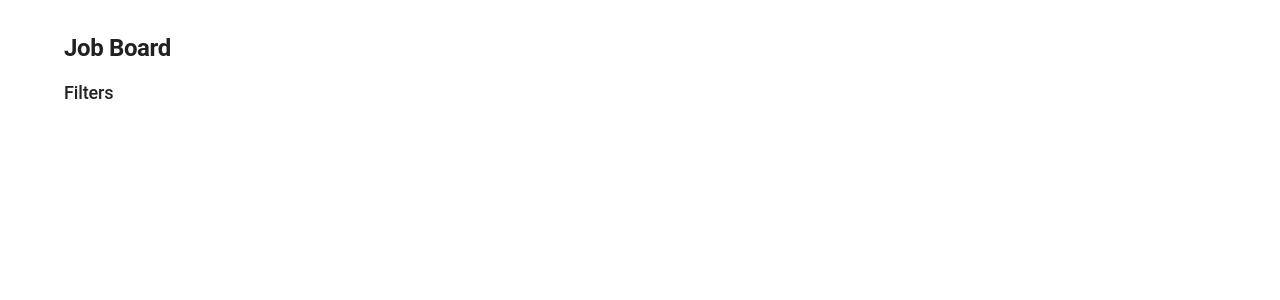
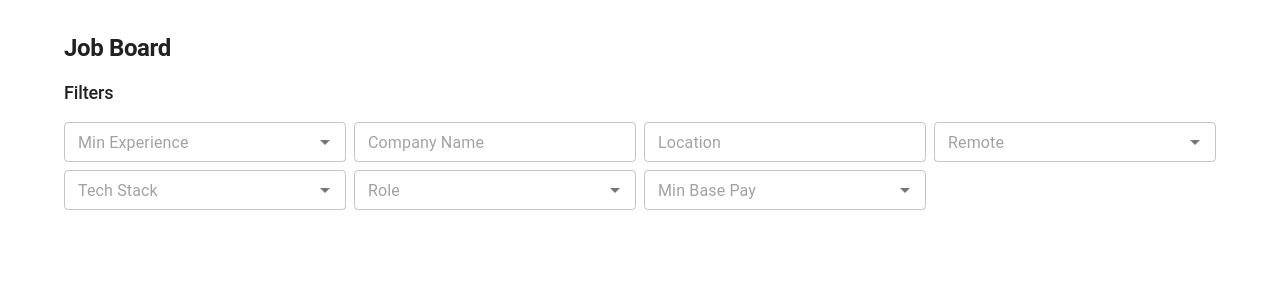
Before and after one commit to piku-afk/weekday-assignment, a React (Vite) app: page / in a window 1280 px wide. Shown: the top 300 px of the page. Built offline with nearby package versions, Linux system fonts and the light colour scheme.

Commit message:
feat: add filter fields for job search

```diff
--- a/src/components/filters/Filters.tsx
+++ b/src/components/filters/Filters.tsx
@@ -1,5 +1,25 @@
 import Grid from "@mui/material/Grid";
 import Typography from "@mui/material/Typography";
+import { FC, PropsWithChildren } from "react";
+
+import BasePay from "./fields/BasePay";
+import CompanyName from "./fields/CompanyName";
+import Location from "./fields/Location";
+import MinExp from "./fields/MinExp";
+import RemotePolicy from "./fields/RemotePolicy";
+import Role from "./fields/Role";
+import TechStack from "./fields/TechStack";
+
+const GridItem: FC<PropsWithChildren> = (props) => {
+  const { children } = props;
+
+  return (
+    <Grid item md={3} sm={4} xs={6}>
+      {children}
+    </Grid>
+  );
+};
+
 const Filters = () => {
   return (
     <Grid container sx={{ mb: 2 }} spacing={1}>
@@ -9,6 +29,33 @@ const Filters = () => {
         </Typography>
       </Grid>
 
+      <GridItem>
+        <MinExp />
+      </GridItem>
+
+      <GridItem>
+        <CompanyName />
+      </GridItem>
+
+      <GridItem>
+        <Location />
+      </GridItem>
+
+      <GridItem>
+        <RemotePolicy />
+      </GridItem>
+
+      <GridItem>
+        <TechStack />
+      </GridItem>
+
+      <GridItem>
+        <Role />
+      </GridItem>
+
+      <GridItem>
+        <BasePay />
+      </GridItem>
     </Grid>
   );
 };
--- /dev/null
+++ b/src/components/filters/fields/BasePay.tsx
@@ -0,0 +1,30 @@
+import Autocomplete from "@mui/material/Autocomplete";
+import TextField from "@mui/material/TextField";
+import { useFormContext, useWatch } from "react-hook-form";
+
+import { MinBasePayOptions } from "@constants/FilterValues";
+
+import { FilterType } from "../../../App";
+
+const BasePay = () => {
+  const { control, setValue } = useFormContext<FilterType>();
+  const minBasePay = useWatch({ control, name: "minBasePay" });
+
+  return (
+    <Autocomplete
+      isOptionEqualToValue={(option, value) => {
+        return option === value;
+      }}
+      size="small"
+      id="base-pay"
+      options={Object.keys(MinBasePayOptions)}
+      renderInput={(params) => <TextField {...params} placeholder="Min Base Pay" />}
+      value={minBasePay}
+      onChange={(_event, newValue) => {
+        setValue("minBasePay", newValue as string);
+      }}
+    />
+  );
+};
+
+export default BasePay;
--- /dev/null
+++ b/src/components/filters/fields/CompanyName.tsx
@@ -0,0 +1,14 @@
+import TextField from "@mui/material/TextField";
+import { useFormContext } from "react-hook-form";
+
+import { FilterType } from "../../../App";
+
+const CompanyName = () => {
+  const { register } = useFormContext<FilterType>();
+
+  return (
+    <TextField fullWidth size="small" placeholder="Company Name" {...register("companyName")} />
+  );
+};
+
+export default CompanyName;
--- /dev/null
+++ b/src/components/filters/fields/Location.tsx
@@ -0,0 +1,12 @@
+import TextField from "@mui/material/TextField";
+import { useFormContext } from "react-hook-form";
+
+import { FilterType } from "../../../App";
+
+const Location = () => {
+  const { register } = useFormContext<FilterType>();
+
+  return <TextField fullWidth size="small" placeholder="Location" {...register("location")} />;
+};
+
+export default Location;
--- /dev/null
+++ b/src/components/filters/fields/MinExp.tsx
@@ -0,0 +1,27 @@
+import Autocomplete from "@mui/material/Autocomplete";
+import TextField from "@mui/material/TextField";
+import { useFormContext, useWatch } from "react-hook-form";
+
+import { MinExperienceOptions } from "@constants/FilterValues";
+
+import { FilterType } from "../../../App";
+
+const MinExp = () => {
+  const { control, setValue } = useFormContext<FilterType>();
+  const minExp = useWatch({ control, name: "minExp" });
+
+  return (
+    <Autocomplete
+      size="small"
+      id="min-exp"
+      options={Object.keys(MinExperienceOptions)}
+      renderInput={(params) => <TextField {...params} placeholder="Min Experience" />}
+      value={minExp}
+      onChange={(_event, newValue) => {
+        setValue("minExp", newValue as string);
+      }}
+    />
+  );
+};
+
+export default MinExp;
--- /dev/null
+++ b/src/components/filters/fields/RemotePolicy.tsx
@@ -0,0 +1,29 @@
+import Autocomplete from "@mui/material/Autocomplete";
+import TextField from "@mui/material/TextField";
+import { useFormContext, useWatch } from "react-hook-form";
+
+import { RemotePolicyOptions } from "@constants/FilterValues";
+
+import { FilterType } from "../../../App";
+
+const RemotePolicy = () => {
+  const { control, setValue } = useFormContext<FilterType>();
+  const remotePolicy = useWatch({ control, name: "remotePolicy" });
+
+  return (
+    <Autocomplete
+      multiple
+      size="small"
+      id="remote-policy"
+      getOptionLabel={(option) => option}
+      options={Object.keys(RemotePolicyOptions)}
+      renderInput={(params) => <TextField {...params} placeholder="Remote" />}
+      value={remotePolicy ?? []}
+      onChange={(_event, newValue) => {
+        setValue("remotePolicy", newValue);
+      }}
+    />
+  );
+};
+
+export default RemotePolicy;
--- /dev/null
+++ b/src/components/filters/fields/Role.tsx
@@ -0,0 +1,29 @@
+import Autocomplete from "@mui/material/Autocomplete";
+import TextField from "@mui/material/TextField";
+import { useFormContext, useWatch } from "react-hook-form";
+
+import { RoleOptions } from "@constants/FilterValues";
+
+import { FilterType } from "../../../App";
+
+const Role = () => {
+  const { control, setValue } = useFormContext<FilterType>();
+  const role = useWatch({ control, name: "role" });
+
+  return (
+    <Autocomplete
+      multiple
+      size="small"
+      id="role"
+      options={Object.keys(RoleOptions)}
+      getOptionLabel={(option) => option}
+      renderInput={(params) => <TextField {...params} placeholder="Role" />}
+      value={role ?? []}
+      onChange={(_event, newValue) => {
+        setValue("role", newValue);
+      }}
+    />
+  );
+};
+
+export default Role;
--- /dev/null
+++ b/src/components/filters/fields/TechStack.tsx
@@ -0,0 +1,29 @@
+import Autocomplete from "@mui/material/Autocomplete";
+import TextField from "@mui/material/TextField";
+import { useFormContext, useWatch } from "react-hook-form";
+
+import { TechStackOptions } from "@constants/FilterValues";
+
+import { FilterType } from "../../../App";
+
+const TechStack = () => {
+  const { control, setValue } = useFormContext<FilterType>();
+  const techStack = useWatch({ control, name: "techStack" });
+
+  return (
+    <Autocomplete
+      multiple
+      size="small"
+      id="tech-stack"
+      options={TechStackOptions}
+      getOptionLabel={(option) => option}
+      renderInput={(params) => <TextField {...params} placeholder="Tech Stack" />}
+      value={techStack ?? []}
+      onChange={(_event, newValue) => {
+        setValue("techStack", newValue);
+      }}
+    />
+  );
+};
+
+export default TechStack;
--- /dev/null
+++ b/src/constants/FilterValues.ts
@@ -0,0 +1,37 @@
+export const MinExperienceOptions = {
+  "1 year": 1,
+  "2 years": 2,
+  "3 years": 3,
+  "4 years": 4,
+  "5 years": 5,
+  "6 years": 6,
+  "7 years": 7,
+  "8 years": 8,
+  "9 years": 9,
+  "10 years": 10,
+} as const;
+
+export const RemotePolicyOptions = {
+  Remote: "remote",
+  Hybrid: "hybrid",
+  "In-office": "in-office",
+} as const;
+
+export const TechStackOptions = ["Javascript", "Python", "Java", "C", "Rust", "GoLang", "NodeJS"];
+
+export const RoleOptions = {
+  "Frontend Developer": "frontend",
+  "Backend Developer": "backend",
+  "FullStack Developer": "fullstack",
+} as const;
+
+export const MinBasePayOptions = {
+  "0 LPA": 0,
+  "10 LPA": 10,
+  "20 LPA": 20,
+  "30 LPA": 30,
+  "40 LPA": 40,
+  "50 LPA": 50,
+  "60 LPA": 60,
+  "70 LPA": 70,
+} as const;
```
